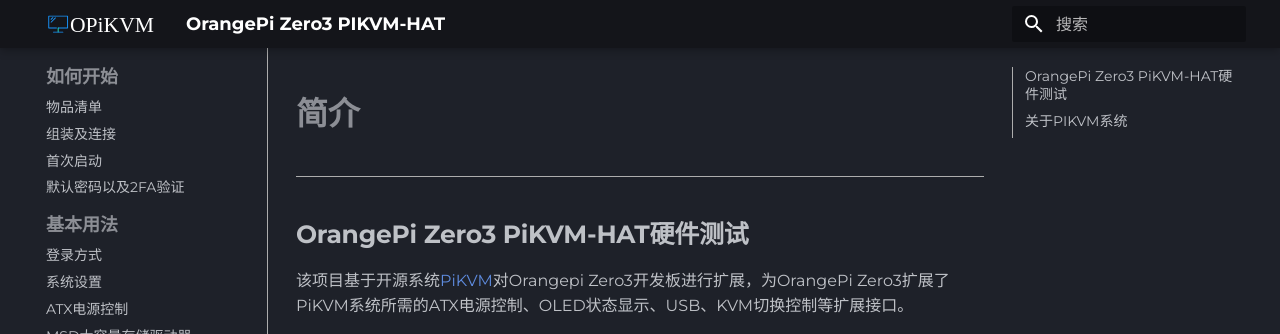
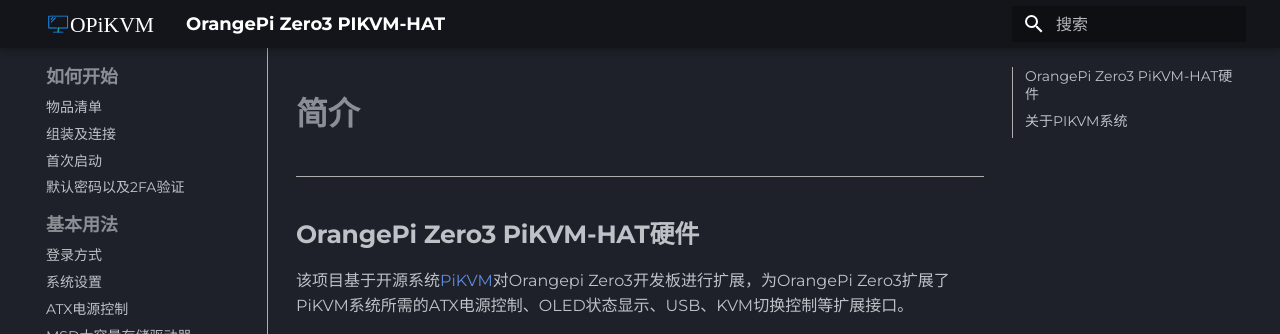
Before and after one commit to floydelcy/opikvm, an MkDocs documentation site: the page built from docs/index.md, in a window 1280 px wide and 900 px high. Shown: the top 334 px of the window. Built offline with MkDocs 1.6.1 and Material for MkDocs 9.7.7, drawn with Linux system fonts in a browser that asks for light colours.

Commit message:
update ci.yml

```diff
--- a/docs/index.md
+++ b/docs/index.md
@@ -1,7 +1,7 @@
 # 简介
 
 -----
-## OrangePi Zero3 PiKVM-HAT硬件测试
+## OrangePi Zero3 PiKVM-HAT硬件
 
 该项目基于开源系统[PiKVM](https://github.com/pikvm/pikvm)对Orangepi Zero3开发板进行扩展，为OrangePi Zero3扩展了PiKVM系统所需的ATX电源控制、OLED状态显示、USB、KVM切换控制等扩展接口。
 
```
